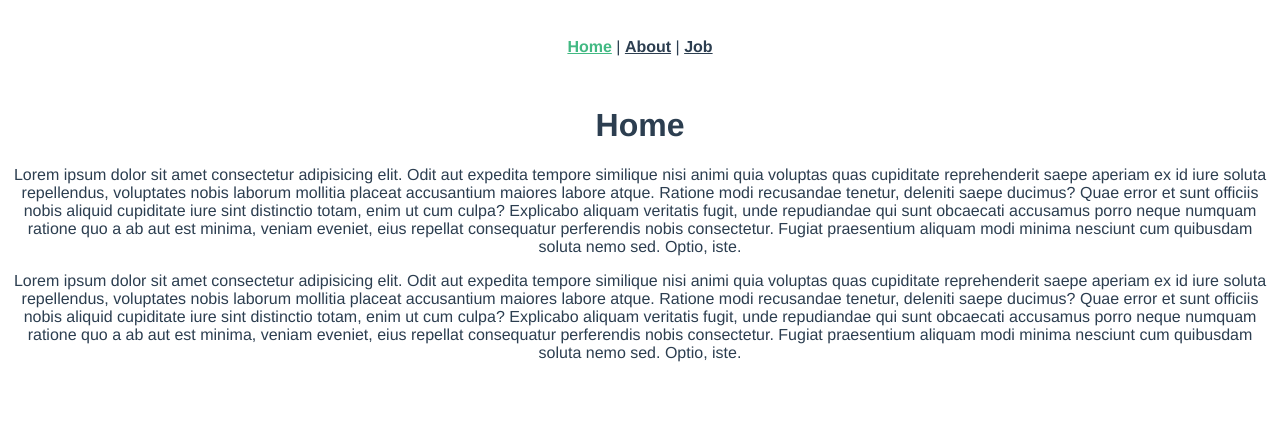
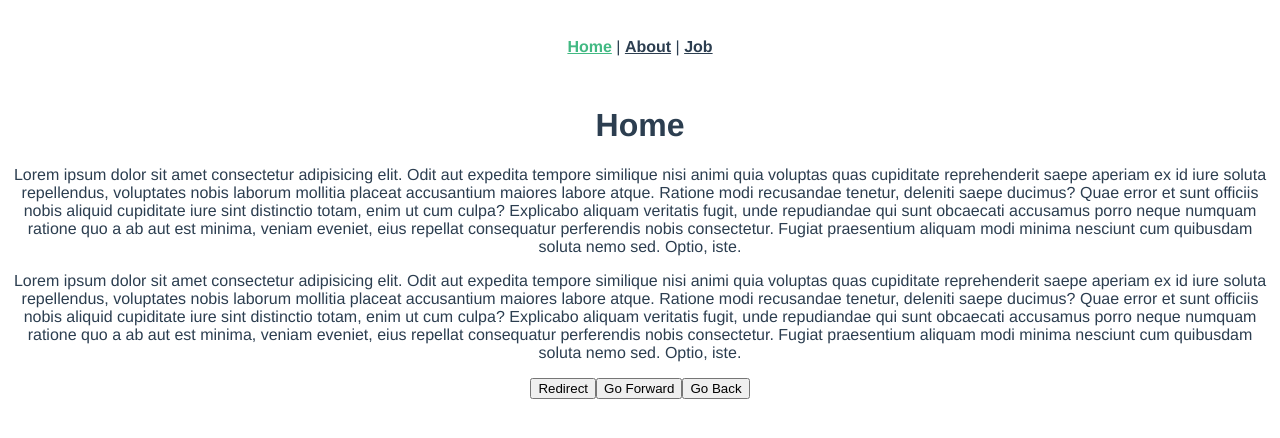
Before and after one commit to ChanHeinKyaw/Vue_JS, a Vue app in the folder Chapter_7/my_jobs_project/: page / in a window 1280 px wide. Shown: the top 438 px of the page. Built offline with nearby package versions, Linux system fonts and the light colour scheme.

Commit message:
go forward backward redirect and lazy loading

```diff
--- a/Chapter_7/my_jobs_project/src/App.vue
+++ b/Chapter_7/my_jobs_project/src/App.vue
@@ -5,7 +5,26 @@
     <router-link :to="{ name: 'jobs' }">Job</router-link>
   </nav>
   <router-view />
+  <button @click="redirect">Redirect</button>
+  <button @click="forward">Go Forward</button>
+  <button @click="back">Go Back</button>
 </template>
+
+<script>
+export default {
+  methods: {
+    back() {
+      this.$router.go(-1);
+    },
+    forward() {
+      this.$router.go(1);
+    },
+    redirect() {
+      this.$router.push({ name: "home" });
+    },
+  },
+};
+</script>
 
 <style>
 #app {
```
